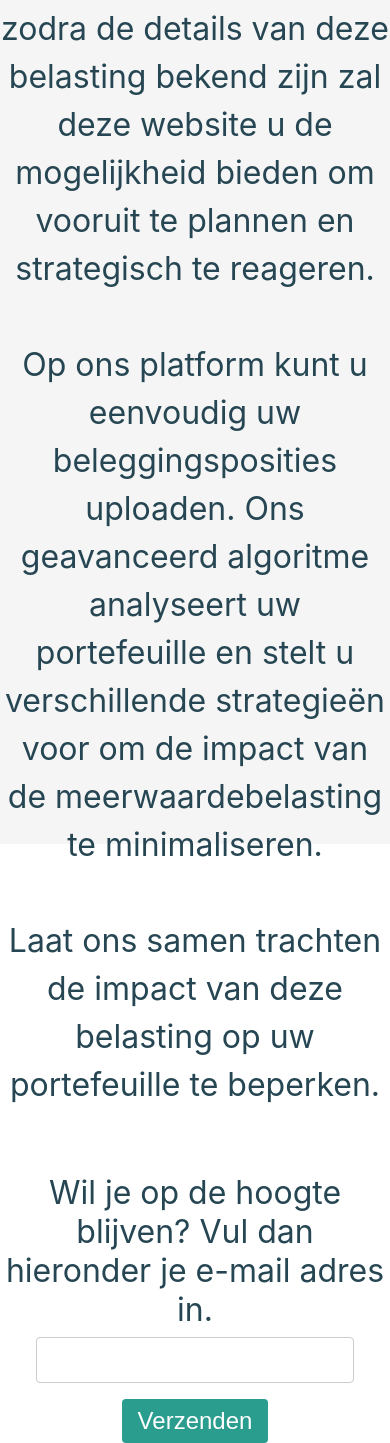
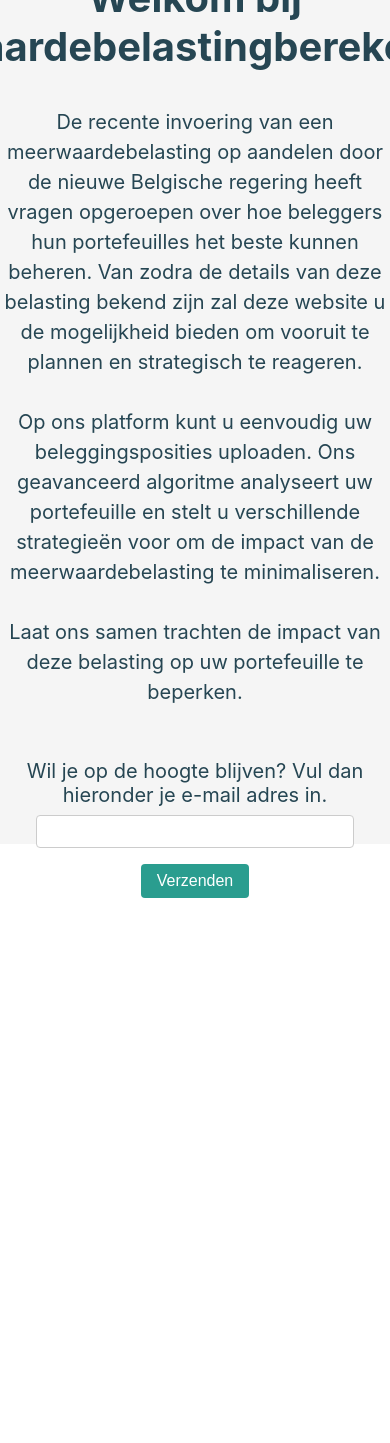
Before and after one commit to KoenSteurs1/Playground, a React (Vite) app: page / in a window 390 px wide. Shown: the top 1443 px of the page. After the commit the page ends 898 px from the top, so only its background shows below. Built offline with nearby package versions, Linux system fonts and the light colour scheme.

Commit message:
removed smartphone specific css

```diff
--- a/components/Placeholder.css
+++ b/components/Placeholder.css
@@ -75,26 +75,3 @@
   .email-form button:hover {
     background-color: #21867a;
   }
-
-  /* Media query voor smartphones */
-@media (max-width: 768px) {
-  .placeholder-title {
-    font-size: 2.5rem;
-  }
-
-  .placeholder-text {
-    font-size: 2rem;
-  }
-
-  .email-form label {
-    font-size: 2rem;
-  }
-
-  .email-form input {
-    font-size: 1.5rem;
-  }
-
-  .email-form button {
-    font-size: 1.5rem;
-  }
-}
```
